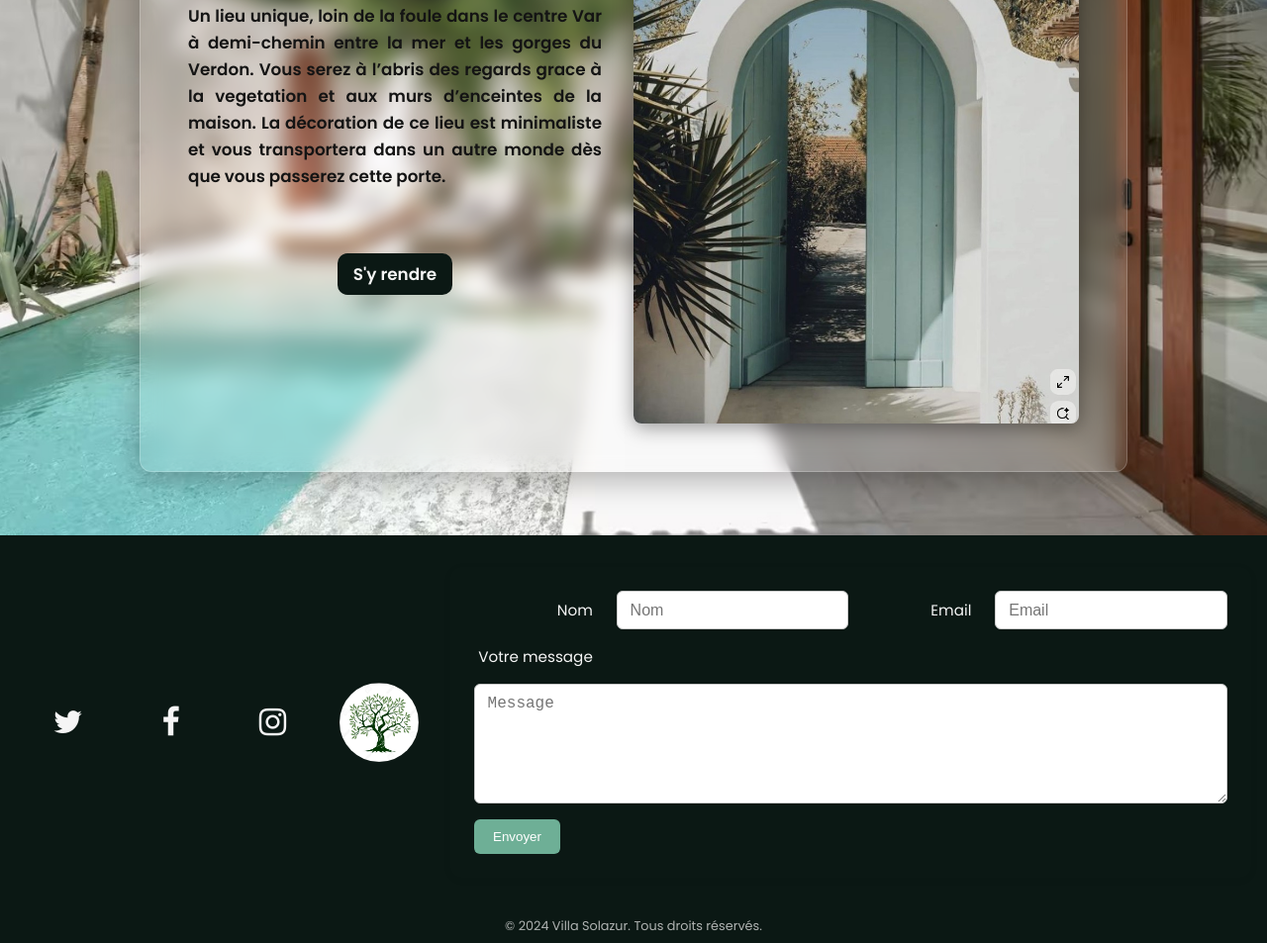
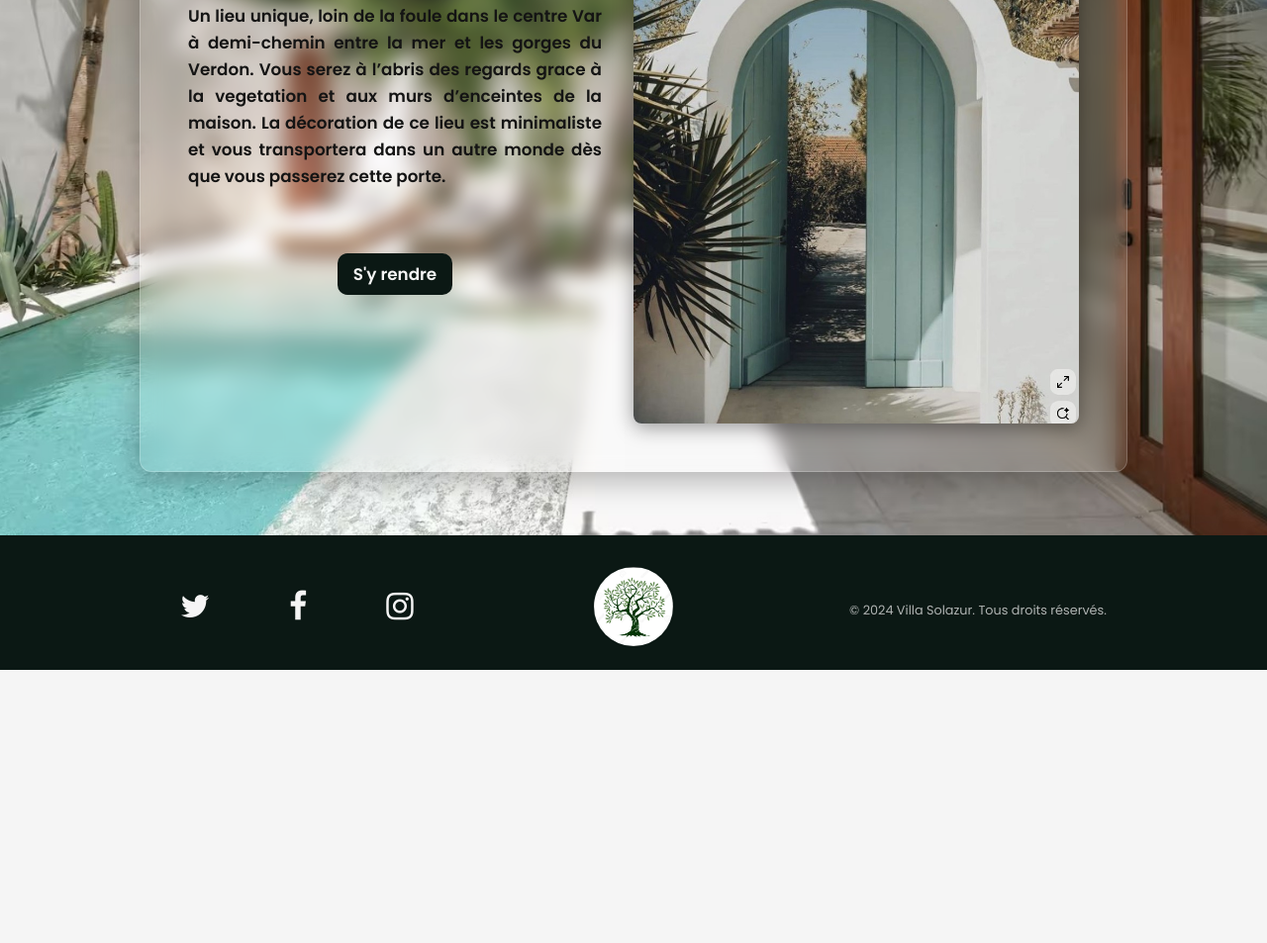
Before and after one commit to CodeVinc/location_maison_var, a plain HTML site: page index.html in a window 1280 px wide. Shown: the part 411-1364 px from the top of the page at 99% size. After the commit the page ends 1088 px from the top, so only its background shows below. Drawn offline with Linux system fonts and the light colour scheme.

Commit message:
fix scss on footer

```diff
--- a/SCSS/components/_footer.scss
+++ b/SCSS/components/_footer.scss
@@ -4,34 +4,40 @@
 .footer {
   background: utils.$primary;
   color: utils.$neutral-100;
-  padding: 1rem 1rem 0.5rem;
+  padding: 0.5rem 0.75rem 0.25rem;
   display: flex;
   flex-direction: column;
   justify-content: center;
   align-items: center;
-  gap: 1rem;
-  font-size: 0.95rem;
+  gap: 0.5rem;
+  font-size: 0.85rem;
+
   &__main {
     width: 100%;
     display: grid;
-    grid-template-columns: 1fr auto 1fr; /* réseaux | logo | formulaire */
-    align-items: center; /* centrage vertical */
-    justify-items: center; /* centrage horizontal ds chaque colonne */
-    gap: 2rem;
-    padding: 1rem 0;
+    grid-template-columns: 1fr auto 1fr;
+    /* réseaux | logo | formulaire */
+    align-items: center;
+    /* centrage vertical */
+    justify-items: center;
+    /* centrage horizontal ds chaque colonne */
+    gap: 1rem;
+    padding: 0.25rem 0;
   }
+
   /* ---------- RÉSEAUX ---------- */
   &__image {
-    width: 5rem;
-    height: 5rem;
+    width: 4rem;
+    height: 4rem;
     object-fit: cover;
     border-radius: 50%;
   }
+
   &__social {
     display: flex;
-    gap: 5rem;
-    font-size: 2rem;
-    margin-left: 1rem;
+    gap: 1.5rem;
+    font-size: 1.4rem;
+    margin-left: 0.5rem;
 
     &--link {
       color: whitesmoke;
@@ -43,69 +49,16 @@
       }
     }
   }
-  /* ---------- FORMULAIRE ---------- */
-  &__contact {
-    display: grid;
-    grid-template-columns: 120px 1fr 100px 1fr;
-    gap: 1rem 1.5rem;
-    padding: 1.5rem;
-    border-radius: 12px;
-    box-shadow: 0 2px 8px rgba(0, 0, 0, 0.05);
+}
 
-    &--label {
-      text-align: right;
-      align-self: center;
-      font-weight: 500;
-      color: utils.$neutral-100;
-    }
+/* ---------- DROITS ---------- */
+&__copyright {
+  margin-top: 0.2rem;
+  font-size: 0.7rem;
+  opacity: 0.7;
+  text-align: center;
+}
 
-    &--input,
-    &--textarea {
-      padding: 0.6rem 0.8rem;
-      border: 1px solid #ccc;
-      border-radius: 6px;
-      font-size: 1rem;
-      transition: border-color 0.2s;
-
-      &:focus {
-        outline: none;
-        border: 3px solid utils.$secondary;
-        box-shadow: 0 0 0 2px rgba(0, 119, 255, 0.2);
-      }
-    }
-
-    /* La textarea occupe toute la ligne */
-    &--textarea {
-      grid-column: 1 / 5;
-      resize: vertical;
-      min-height: 100px;
-    }
-
-    /* Le bouton aussi */
-    &--submit {
-      grid-column: 1 / 5;
-      justify-self: start; // change en "center" ou "end" si tu veux
-      padding: 0.6rem 1.2rem;
-      background: utils.$secondary;
-      color: #fff;
-      border: none;
-      border-radius: 6px;
-      cursor: pointer;
-
-      &:hover {
-        background: darken(utils.$secondary, 10%);
-      }
-    }
-  }
-
-  /* ---------- DROITS ---------- */
-  &__copyright {
-    margin-top: 0.5rem;
-    font-size: 0.8rem;
-    opacity: 0.7;
-    text-align: center;
-  }
-}
 
 /* mobile */
 @media (max-width: 768px) {
--- a/index.html
+++ b/index.html
@@ -98,44 +98,7 @@
           alt="olivier"
         />
 
-        <!-- 3. Formulaire -->
-        <form class="footer__contact" action="" method="post">
-          <label class="footer__contact--label" for="nom">Nom</label>
-          <input
-            class="footer__contact--input"
-            type="text"
-            id="nom"
-            name="nom"
-            placeholder="Nom"
-            required
-          />
-
-          <label class="footer__contact--label" for="email">Email</label>
-          <input
-            class="footer__contact--input"
-            type="email"
-            id="email"
-            name="email"
-            placeholder="Email"
-            required
-          />
-
-          <label class="footer__contact--label" for="message"
-            >Votre message</label
-          >
-          <textarea
-            class="footer__contact--textarea"
-            id="message"
-            name="message"
-            placeholder="Message"
-            required
-          ></textarea>
-
-          <button class="footer__contact--submit" type="submit">Envoyer</button>
-        </form>
-      </div>
-
-      <!-- 4. Droits -->
+      <!-- 3. Droits -->
       <p class="footer__copyright">
         © 2024 Villa Solazur. Tous droits réservés.
       </p>
```
